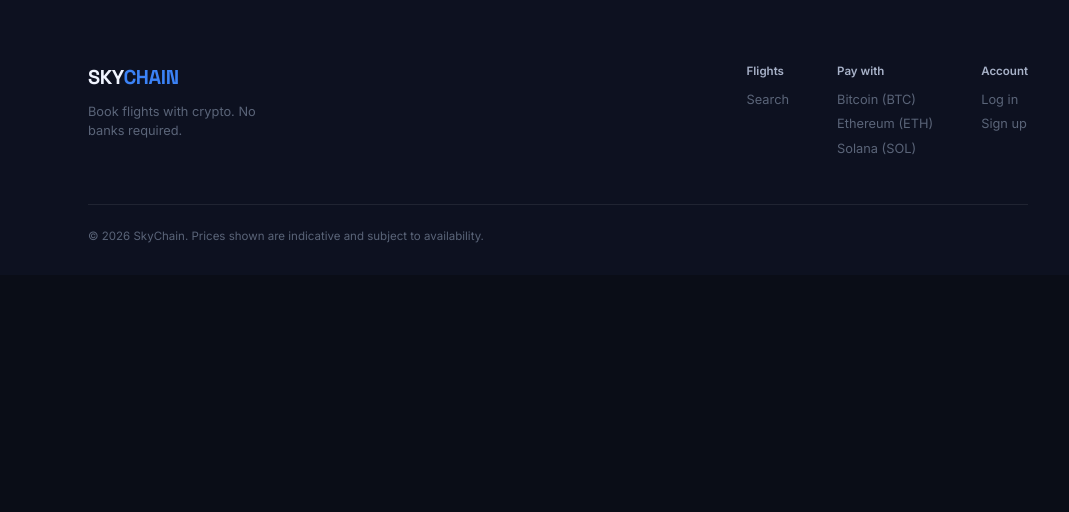
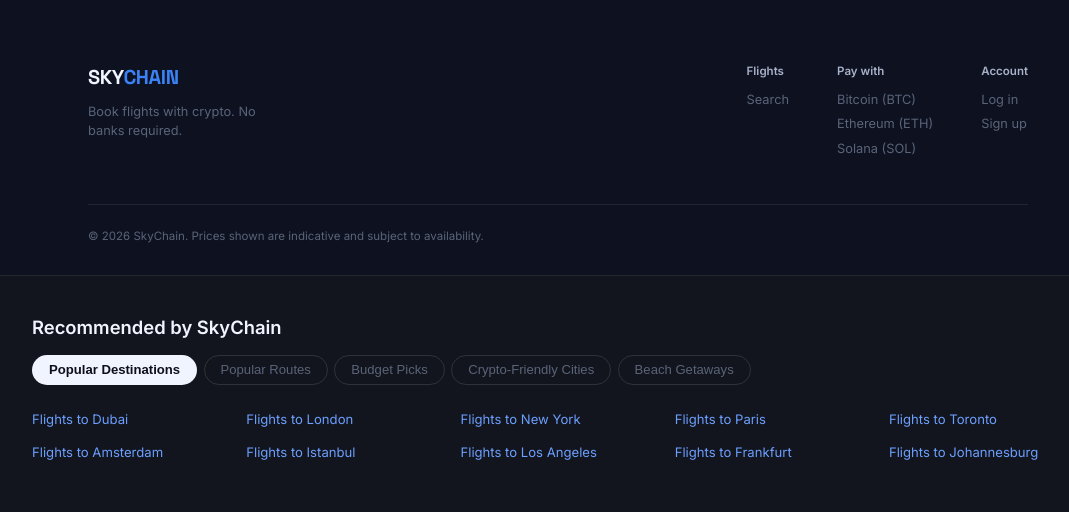
Before and after one commit to Dennis433/flight_booking, a Flask app: page / in a window 1280 px wide. Shown: the part 2700-3212 px from the top of the page, without its empty margins (82-1151 px from the left). Before the commit the page ends 2943 px from the top, so only its background shows below. Run offline with Flask 3, Linux system fonts and the light colour scheme; some libraries are stand-ins or nearby versions.

Commit message:
Add recommended destinations section to index.html

```diff
--- a/templates/index.html
+++ b/templates/index.html
@@ -321,6 +321,133 @@
     <span>© 2026 SkyChain. Prices shown are indicative and subject to availability.</span>
   </div>
 </footer>
+
+<!-- ── Recommended Destinations ───────────────────────── -->
+<section class="rec-section">
+  <div class="rec-inner">
+    <h2 class="rec-heading">Recommended by SkyChain</h2>
+
+    <div class="rec-tabs">
+      <button class="rec-tab active" onclick="switchTab('popular')">Popular Destinations</button>
+      <button class="rec-tab" onclick="switchTab('routes')">Popular Routes</button>
+      <button class="rec-tab" onclick="switchTab('budget')">Budget Picks</button>
+      <button class="rec-tab" onclick="switchTab('crypto')">Crypto-Friendly Cities</button>
+      <button class="rec-tab" onclick="switchTab('beach')">Beach Getaways</button>
+    </div>
+
+    <div class="rec-grid" id="rec-grid"></div>
+  </div>
+</section>
+
+<style>
+.rec-section {
+  background: var(--surface, #0d0f1a);
+  border-top: 1px solid rgba(255,255,255,0.07);
+  padding: 2.5rem 0 3rem;
+}
+.rec-inner {
+  max-width: 1100px;
+  margin: 0 auto;
+  padding: 0 1.5rem;
+}
+.rec-heading {
+  font-size: 1.15rem;
+  font-weight: 700;
+  color: var(--text, #f0f0f0);
+  margin-bottom: 1.1rem;
+}
+.rec-tabs {
+  display: flex;
+  gap: 0.4rem;
+  flex-wrap: wrap;
+  margin-bottom: 1.4rem;
+}
+.rec-tab {
+  background: transparent;
+  border: 1px solid rgba(255,255,255,0.12);
+  color: var(--text-3, #aaa);
+  border-radius: 20px;
+  padding: 0.38rem 1rem;
+  font-size: 0.82rem;
+  cursor: pointer;
+  transition: all 0.15s;
+  white-space: nowrap;
+}
+.rec-tab:hover { border-color: rgba(255,255,255,0.3); color: var(--text, #f0f0f0); }
+.rec-tab.active {
+  background: var(--text, #f0f0f0);
+  color: #0d0f1a;
+  border-color: transparent;
+  font-weight: 600;
+}
+.rec-grid {
+  display: grid;
+  grid-template-columns: repeat(5, 1fr);
+  gap: 0.55rem 1.2rem;
+}
+.rec-link {
+  color: #6c9fff;
+  font-size: 0.82rem;
+  text-decoration: none;
+  white-space: nowrap;
+  overflow: hidden;
+  text-overflow: ellipsis;
+  padding: 0.25rem 0;
+  transition: color 0.15s;
+}
+.rec-link:hover { color: #a8c8ff; text-decoration: underline; }
+@media (max-width: 700px) {
+  .rec-grid { grid-template-columns: repeat(2, 1fr); }
+}
+</style>
+
+<script>
+const REC_DATA = {
+  popular: [
+    "Flights to Dubai", "Flights to London", "Flights to New York",
+    "Flights to Paris", "Flights to Toronto", "Flights to Amsterdam",
+    "Flights to Istanbul", "Flights to Los Angeles", "Flights to Frankfurt",
+    "Flights to Johannesburg"
+  ],
+  routes: [
+    "Lagos to London", "Abuja to Dubai", "Lagos to New York",
+    "Abuja to Amsterdam", "Lagos to Toronto", "Abuja to Istanbul",
+    "Lagos to Paris", "Abuja to Frankfurt", "Lagos to Atlanta",
+    "Abuja to Doha"
+  ],
+  budget: [
+    "Cheap Flights to Accra", "Cheap Flights to Nairobi",
+    "Cheap Flights to Cairo", "Cheap Flights to Addis Ababa",
+    "Cheap Flights to Casablanca", "Cheap Flights to Dakar",
+    "Cheap Flights to Dar es Salaam", "Cheap Flights to Kinshasa",
+    "Cheap Flights to Luanda", "Cheap Flights to Kigali"
+  ],
+  crypto: [
+    "Flights to Zug", "Flights to Singapore", "Flights to Miami",
+    "Flights to Lisbon", "Flights to Tallinn", "Flights to Seoul",
+    "Flights to El Salvador", "Flights to Ras Al Khaimah",
+    "Flights to Hong Kong", "Flights to Lugano"
+  ],
+  beach: [
+    "Flights to Bali", "Flights to Zanzibar", "Flights to Maldives",
+    "Flights to Cancun", "Flights to Phuket", "Flights to Santorini",
+    "Flights to Mauritius", "Flights to Cape Verde",
+    "Flights to Seychelles", "Flights to Tenerife"
+  ]
+};
+
+function switchTab(key) {
+  document.querySelectorAll('.rec-tab').forEach((t, i) => {
+    t.classList.toggle('active', Object.keys(REC_DATA)[i] === key);
+  });
+  document.getElementById('rec-grid').innerHTML = REC_DATA[key]
+    .map(label => `<a class="rec-link" href="#">${label}</a>`)
+    .join('');
+}
+
+switchTab('popular');
+</script>
+
 
 <style>
 /* ── Hero additions ─────────────────────────────────── */
```
